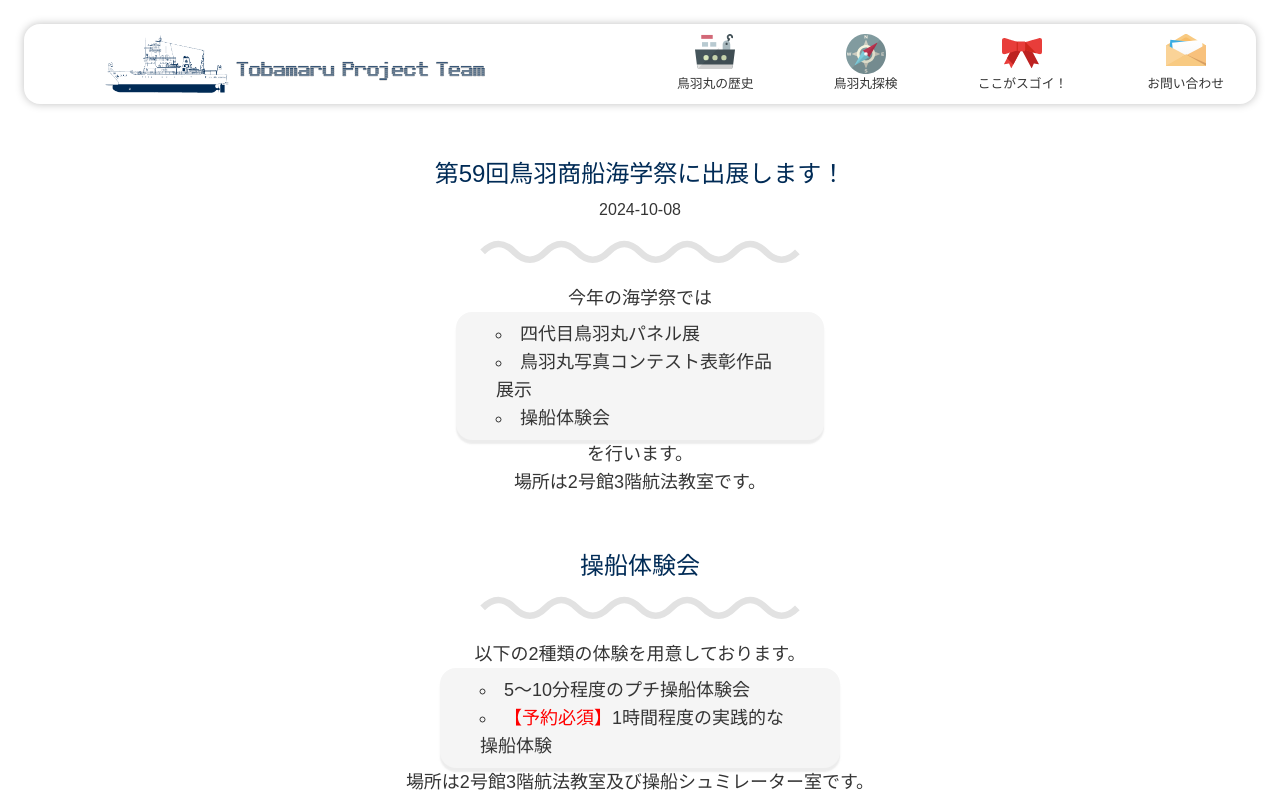
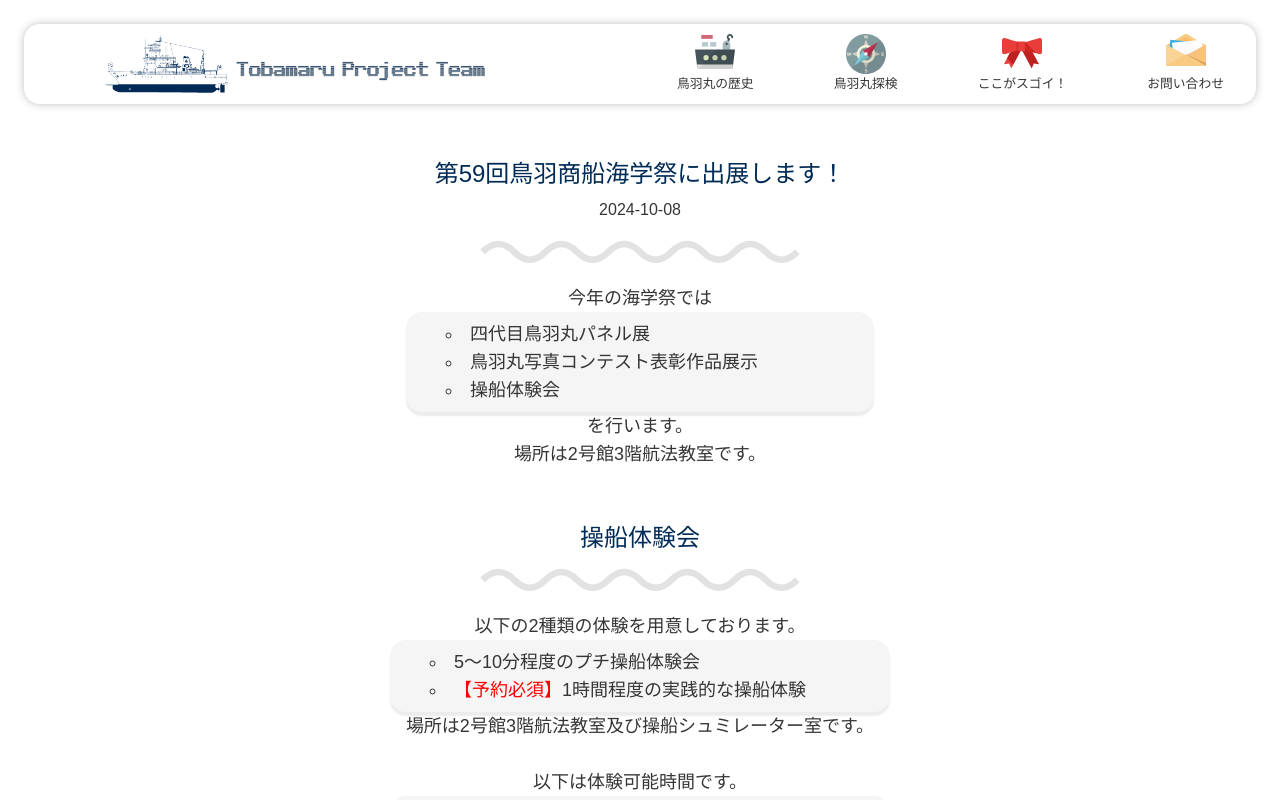
Before and after one commit to takara2314/3rd-tobamaru-lastyear, a SvelteKit app: page /news/2024-kaigakusai in a window 1280 px wide. Shown: the top 800 px of the page. Built offline with nearby package versions, Linux system fonts and the light colour scheme; a web font is replaced by a local one.

Commit message:
Improve: 海学祭ページのレイアウトが崩れないよう修正

```diff
--- a/src/routes/news/2024-kaigakusai/+page.svelte
+++ b/src/routes/news/2024-kaigakusai/+page.svelte
@@ -90,8 +90,8 @@
     .list {
       list-style-type: circle;
       text-align: left;
-      margin-left: calc(50vw - 200px);
-      margin-right: calc(50vw - 200px);
+      margin-left: calc(5vw);
+      margin-right: calc(5vw);
       color: var(--text-color);
       padding: 0.5rem 2.5rem;
       border-radius: 1rem;
@@ -109,8 +109,8 @@
 
     .regist {
       opacity: 50%;
-      margin-left: calc(50vw - 500px);
-      margin-right: calc(50vw - 500px);
+      margin-left: calc(5vw);
+      margin-right: calc(5vw);
       background: repeating-linear-gradient(45deg, #ccc, #ccc 20px, #fff 0, #fff 40px);
       border-radius: 1rem;
       padding-bottom: 1em;
@@ -119,4 +119,18 @@
     .disable {
       filter: grayscale(1);
     }
+
+    @media (min-width: 600px) {
+      .list {
+        margin-left: calc(50vw - 250px);
+        margin-right: calc(50vw - 250px);
+      }
+    }
+
+    @media (min-width: 1100px) {
+      .regist {
+        margin-left: calc(50vw - 500px);
+        margin-right: calc(50vw - 500px);
+      }
+    }
   </style>
```
